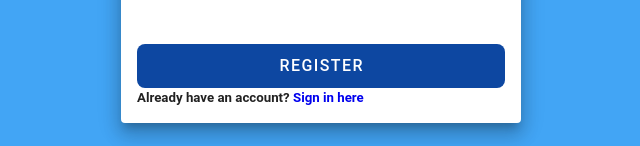
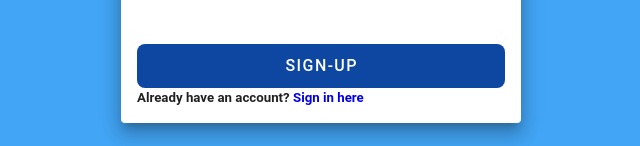
Before and after one commit to LBrangan/butuanlechon, a Vue app: page /register in a window 1280 px wide. Shown: the part 586-732 px from the top of the page, without its empty margins (319-959 px from the left). Built offline with nearby package versions, Linux system fonts and the light colour scheme; no server answers.

Commit message:
feat: update on supabase credentials.

```diff
--- a/package.json
+++ b/package.json
@@ -11,7 +11,7 @@
     "format": "prettier --write src/"
   },
   "dependencies": {
-    "@supabase/supabase-js": "^2.84.0",
+    "@supabase/supabase-js": "^2.89.0",
     "pinia": "^3.0.1",
     "vue": "^3.5.13",
     "vue-router": "^4.5.0",
--- a/src/components/auth/RegisterForm.vue
+++ b/src/components/auth/RegisterForm.vue
@@ -13,6 +13,7 @@ const { formData, formAction, refVForm, onFormSubmit } = useRegister()
 
 const isPasswordVisible = ref(false)
 const isPasswordConfirmVisible = ref(false)
+
 </script>
 
 <template>
@@ -90,7 +91,7 @@ const isPasswordConfirmVisible = ref(false)
       :disabled="formAction.formProcess"
       :loading="formAction.formProcess"
     >
-      Register
+      Sign-up
     </v-btn>
   </v-form>
 </template>
--- a/src/composables/auth/register.js
+++ b/src/composables/auth/register.js
@@ -12,13 +12,13 @@ export function useRegister() {
     lastname: '',
     email: '',
     password: '',
-    password_confirmation: '',
+    password_confirmation: ''
   }
   const formData = ref({
-    ...formDataDefault,
+    ...formDataDefault
   })
   const formAction = ref({
-    ...formActionDefault,
+    ...formActionDefault
   })
   const refVForm = ref()
 
@@ -34,10 +34,10 @@ export function useRegister() {
         data: {
           firstname: formData.value.firstname,
           lastname: formData.value.lastname,
-          is_admin: false, // Just turn to true if super admin account
+          is_admin: true // Just turn to true if super admin account
           // role: 'Administrator' // If role based; just change the string based on role
-        },
-      },
+        }
+      }
     })
 
     if (error) {
```
Also changed, not shown: src/utils/supabase.js (line endings or trailing spaces), 1 other file (tests, documents, lock files or other folders).
